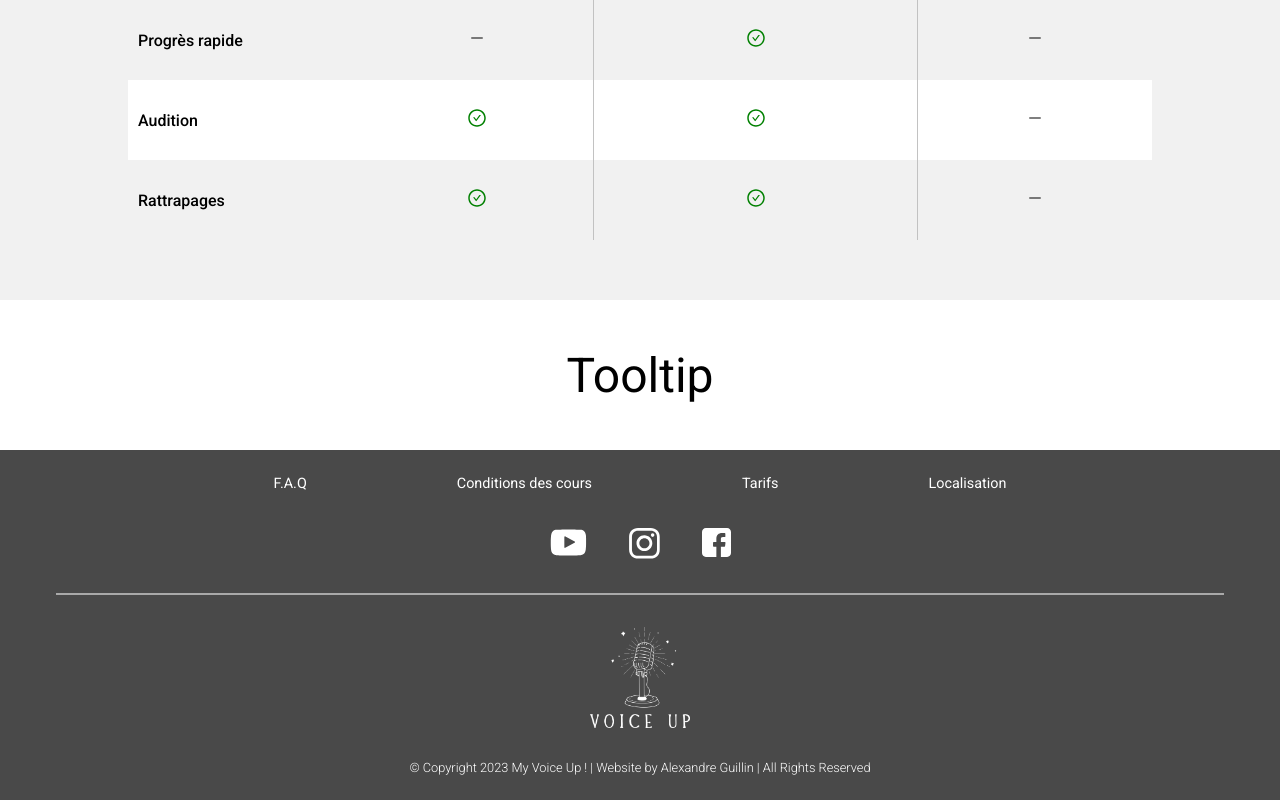
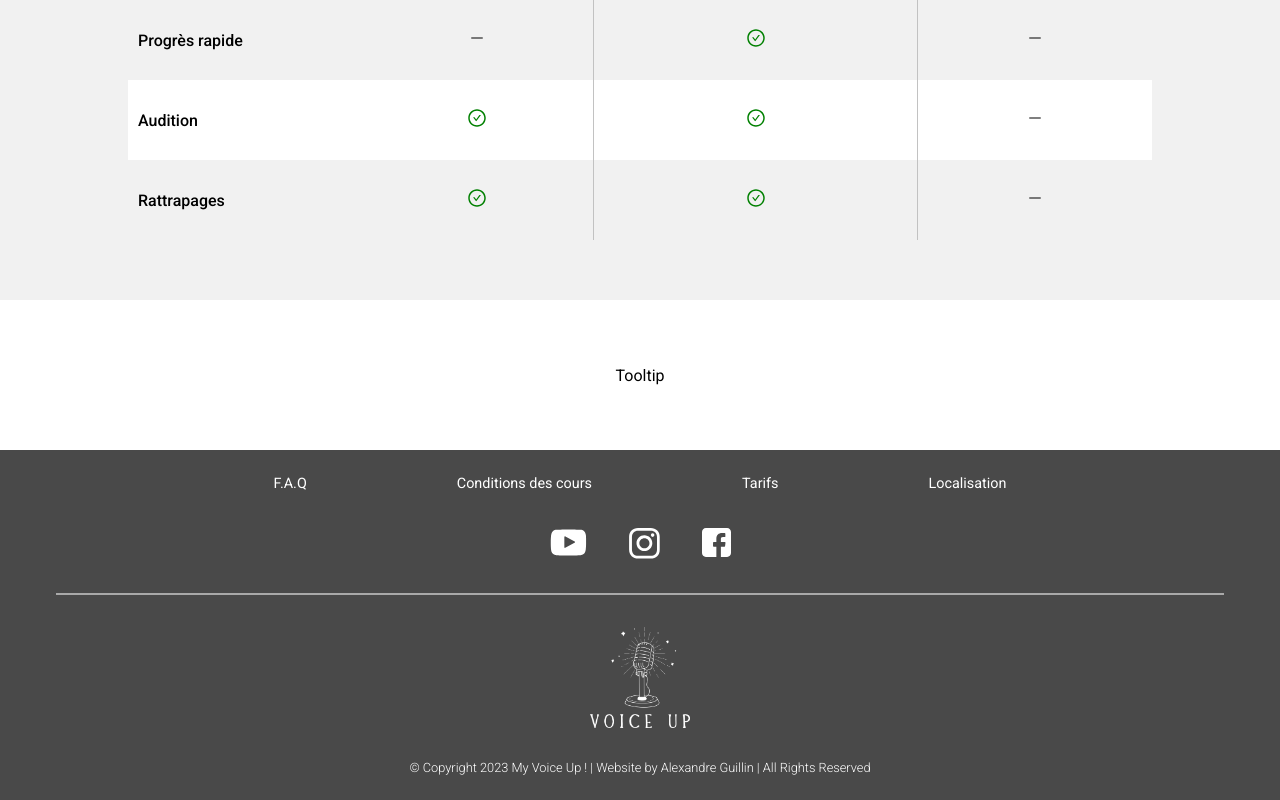
Before and after one commit to Cap0n3/VoiceUp, a React (Create React App) app: page /tarifs in a window 1280 px wide. Shown: the part 1960-2760 px from the top of the page. Built offline with nearby package versions, Linux system fonts and the light colour scheme.

Commit message:
Implemented working left and top tooltip => mod1

```diff
--- a/src/components/Tooltip/Tooltip.style.js
+++ b/src/components/Tooltip/Tooltip.style.js
@@ -50,7 +50,7 @@ export const TooltipBox = styled.div`
             `) ||
             (place === "left" && `
                 left: -15px;
-                top: ${(toolTipSize.height / 2) - 5}px;
+                top: ${(toolTipSize.height / 2)}px;
                 border-top: 10px solid black;
                 border-right: 10px solid transparent;
                 border-left: 10px solid transparent;
--- a/src/pages/Pricing/Pricing.js
+++ b/src/pages/Pricing/Pricing.js
@@ -26,7 +26,7 @@ const Prices = () => {
             </TableSection>
             <div style={{width: "100%", height: "150px", display: "flex", alignItems: "center", justifyContent: "center"}}>
                 <Tooltip content="Cillum consequat fugiat ullamco labore consectetur nostrud exercitation et reprehenderit consectetur tempor. Reprehenderit adipisicing cupidatat veniam deserunt Lorem eiusmod eu est laborum do." place="left" size={{width: 200, height: 240}}>
-                    <p style={{fontSize: "3em"}}>Tooltip</p>
+                    <p style={{fontSize: "1em"}}>Tooltip</p>
                 </Tooltip>
             </div>
             <Footer />
```
